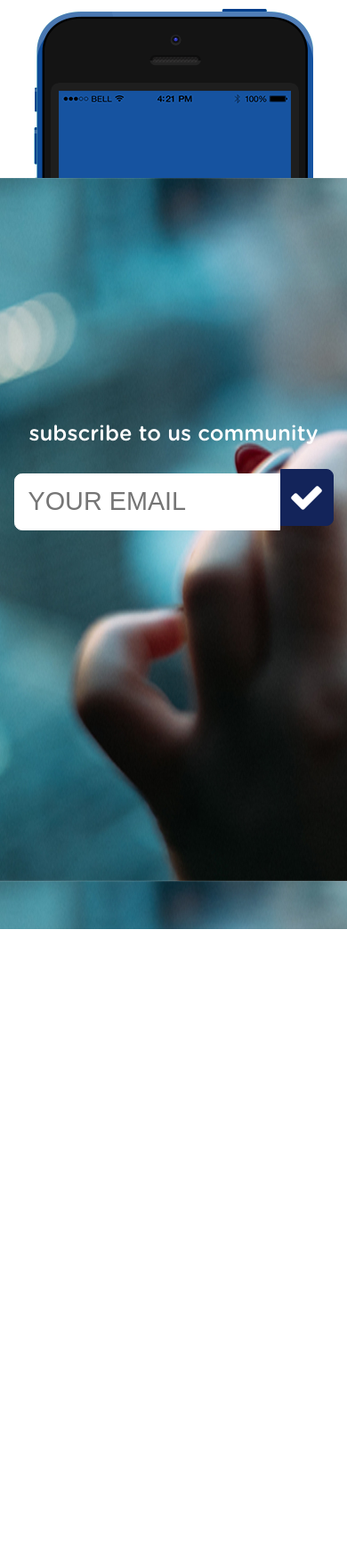
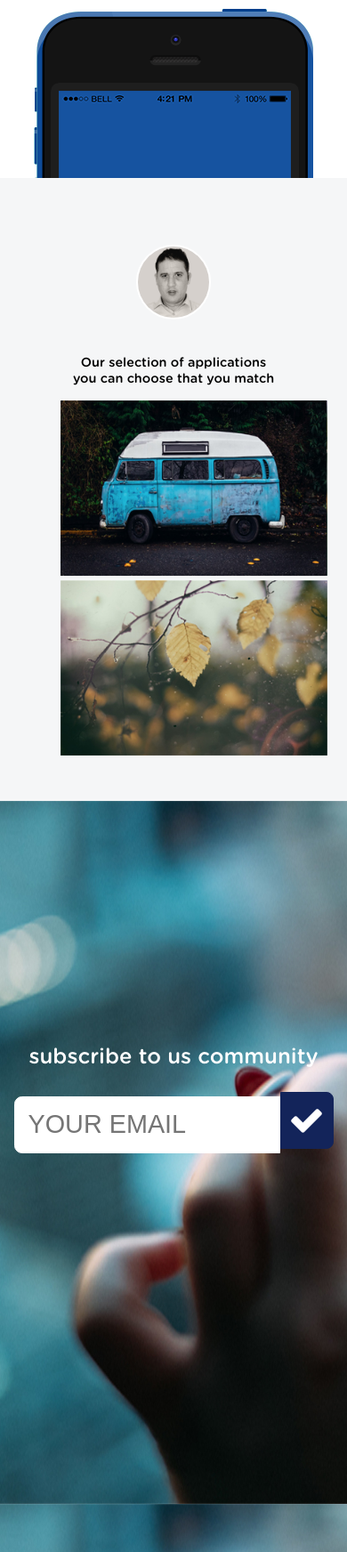
Before and after one commit to lakhdar-rouibah/rouibah, a PHP site: page /viewIndex.html in a window 390 px wide; the page is wider, and only the part inside the window is pictured. Shown: the part 2000-3744 px from the top of that part at 89% size. Before the commit the page ends 3044 px from the top of that part, so only its background shows below. Run offline with PHP 8.4, Linux system fonts and the light colour scheme; some libraries are stand-ins or nearby versions.

Commit message:
rest  footer

```diff
--- a/Diaporama/css/resp.css
+++ b/Diaporama/css/resp.css
@@ -137,7 +137,11 @@
 	height:197px;
 }
 
+.third {
 
+	position:absolute;
+	top:2900px;
+}
 
 
 
```
